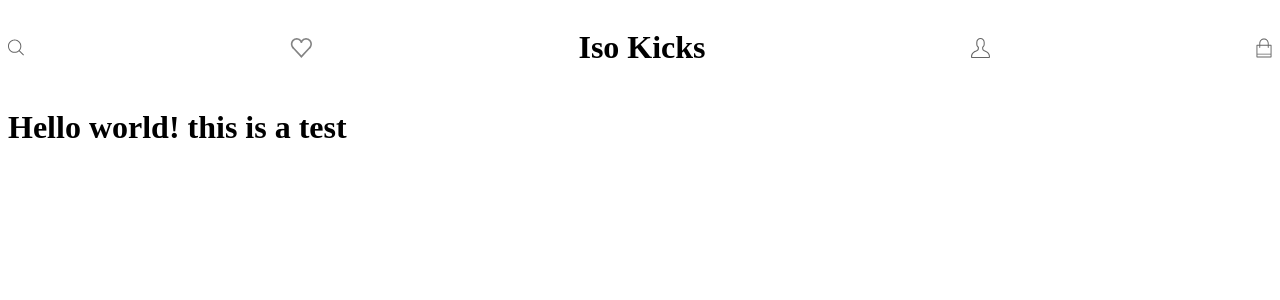
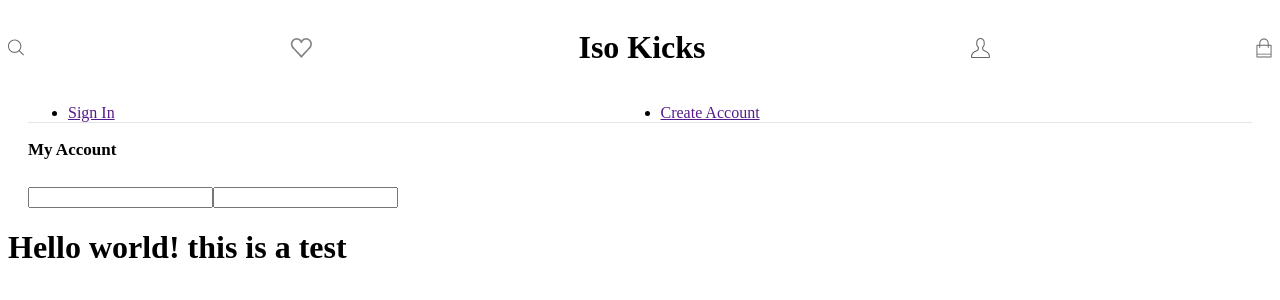
Before and after one commit to KvnWa/IsoKicks, a React (Create React App) app in the folder client/: page / in a window 1280 px wide. Shown: the top 300 px of the page. Built offline with nearby package versions, Linux system fonts and the light colour scheme.

Commit message:
login skeleton

```diff
--- a/client/src/components/App.js
+++ b/client/src/components/App.js
@@ -1,11 +1,13 @@
 import './App.css'
 import React from 'react'
 import Navbar from './Navbar/Navbar.tsx'
+import Login from './Login/Login.tsx'
 
 const App = () => {
   return (
     <div className="flex w-full content-center justify-center">
       <Navbar />
+      <Login />
     <h1 className="text-3xl font-bold underline">
       Hello world! this is a test
     </h1>
--- a/client/src/components/Login/Login.css
+++ b/client/src/components/Login/Login.css
@@ -0,0 +1,28 @@
+* {
+    box-sizing: border-box;
+}
+
+.container {
+    width: 100%;
+    padding: 0 20px;
+    position: relative;
+    margin: 0 auto;
+}
+
+.account-nav {
+    display: grid;
+    border-bottom: 1px solid #e5e5e5;
+    grid-template-columns: repeat(2,1fr);
+    grid-column-gap: 1px;
+}
+
+.customer-account {
+
+    width: 100%;
+    justify-content: center;
+}
+
+.customer-account-title {
+    font-size: 1.0625rem;
+    margin-bottom: 27px;
+}
--- a/client/src/components/Login/Login.tsx
+++ b/client/src/components/Login/Login.tsx
@@ -1,8 +1,40 @@
-import React from 'react'
+import React, { useState } from 'react'
+import './Login.css';
 
 const Login = () => {
+
+    const [email, setEmail ] = useState("")
+    const [ password, setPassword ] = useState("")
+
+    function handleSubmit(e) {
+        e.preventDefault();
+    }
+
   return (
-    <div>Login</div>
+    <div className="container">
+        <div className="section-customers">
+            <div className="account-container">
+                <ul className="account-nav">
+                    <li>
+                      <a href="" className="signin">Sign In</a>
+                    </li>
+                    <li>
+                        <a href="" className="create">Create Account</a>
+                    </li>
+                </ul>
+                <div className="customer-account">
+                    <h3 className="customer-account-title"> My Account</h3>
+                    <form>
+                        <input></input>
+                        <input></input>
+                    </form>
+                </div>
+
+
+            </div>
+        </div>
+
+    </div>
   )
 }
 
```
